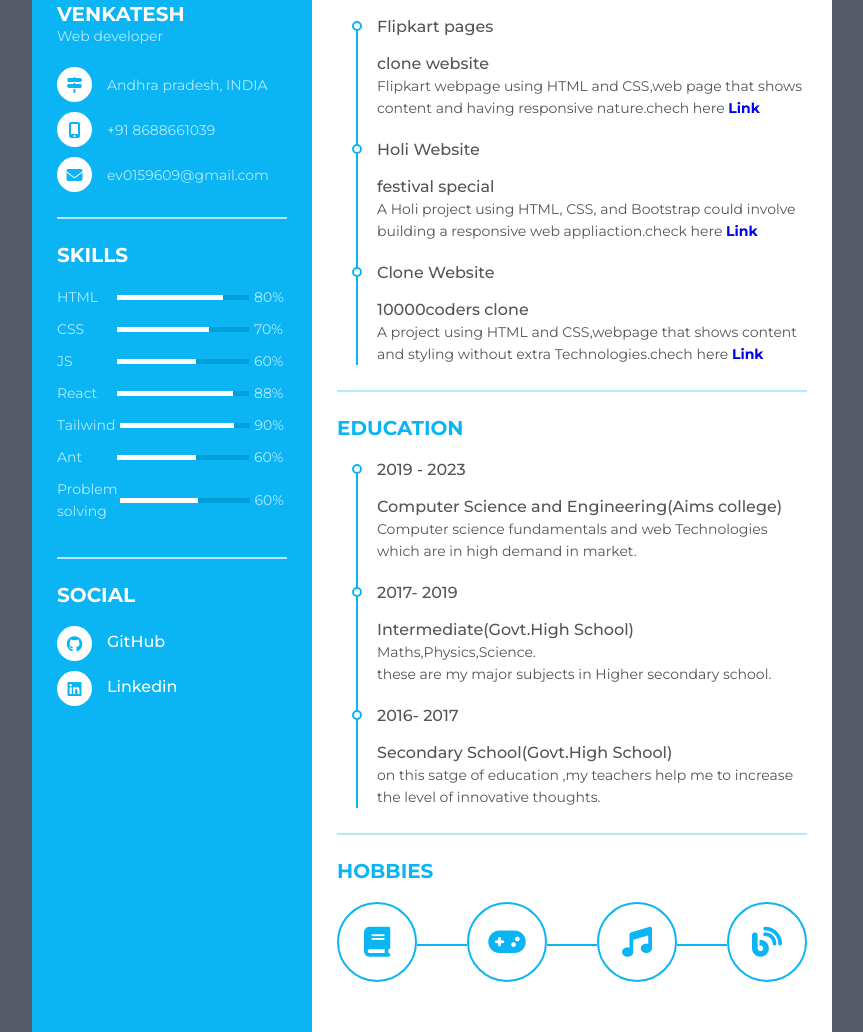
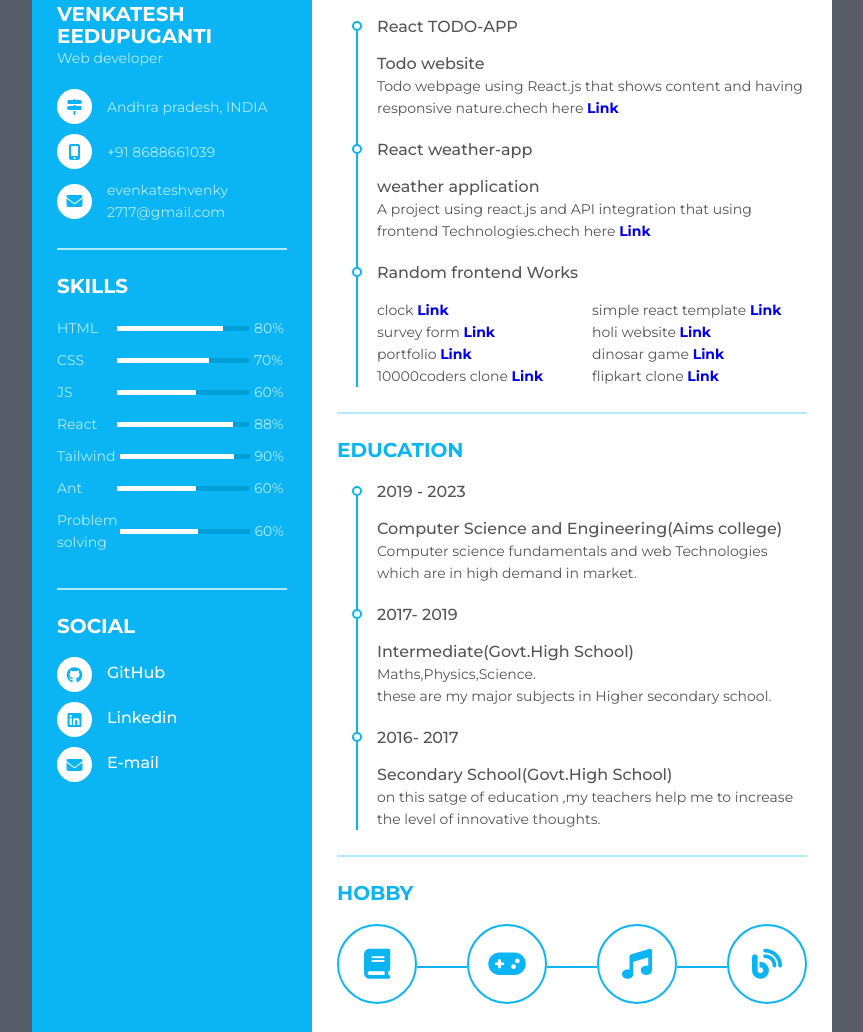
Before and after one commit to EedupugantiVenkatesh/resumegit, a plain HTML site: page index.html in a window 1280 px wide. Shown: the part 352-1384 px from the top of the page, without its empty margins (208-1071 px from the left). Drawn offline with Linux system fonts and the light colour scheme.

Commit message:
Update index.html

```diff
--- a/index.html
+++ b/index.html
@@ -253,12 +253,14 @@
     <div class="resume">
         <div class="resume_left">
             <div class="resume_profile">
-                <img src="https://user-images.githubusercontent.com/100284755/227175717-07198530-da8f-44fb-be7b-a009074368bf.jpg" alt="profile_pic">
+                <img src="https://user-images.githubusercontent.com/100284755/234878520-3cc6433d-04cf-43e9-ba4d-523af6ad0cf2.jpg" alt="profile_pic">
             </div>
             <div class="resume_content">
                 <div class="resume_item resume_info">
                     <div class="title">
-                        <p class="bold">Venkatesh</p>
+                        <p class="bold">Venkatesh
+                            <br>Eedupuganti
+                        </p>
                         <p class="regular">Web developer</p>
                     </div>
                     <ul>
@@ -283,7 +285,8 @@
                                 <i class="fas fa-envelope"></i>
                             </div>
                             <div class="data">
-                                ev0159609@gmail.com
+
+                                evenkateshvenky <br> 2717@gmail.com
 
                             </div>
                         </li>
@@ -392,6 +395,17 @@
                                 </a>
                             </div>
                         </li>
+                        <li>
+                            <div class="icon">
+                                <i class="fa fa-envelope" aria-hidden="true"></i>
+                            </div>
+                            <div class="data">
+
+                                <a href="mailto:https://mail.google.com">
+                                    <p class="semi-bold">E-mail</p>
+                                </a>
+                            </div>
+                        </li>
                     </ul>
                 </div>
             </div>
@@ -410,31 +424,45 @@
                 </div>
                 <ul>
                     <li>
-                        <div class="date">Flipkart pages </div>
+                        <div class="date">React TODO-APP </div>
                         <div class="info">
-                            <p class="semi-bold">clone website</p>
-                            <p>Flipkart webpage using HTML and CSS,web page that shows content and having responsive nature.chech here
-                                <a href=" https://eedupugantivenkatesh.github.io/flipkartclone/"><b> Link</b></a> </p>
+                            <p class="semi-bold">Todo website</p>
+                            <p>Todo webpage using React.js that shows content and having responsive nature.chech here
+                                <a href=" https://amazing-cranachan-304a4e.netlify.app"><b> Link</b></a> </p>
 
                         </div>
                     </li>
 
                     <li>
-                        <div class="date">Holi Website</div>
+                        <div class="date">React weather-app</div>
                         <div class="info">
-                            <p class="semi-bold">festival special </p>
-                            <p>A Holi project using HTML, CSS, and Bootstrap could involve building a responsive web appliaction.check here
-                                <a href="https://gleeful-youtiao-0a8a83.netlify.app/"> <b> Link</b></a>
-                            </p>
+                            <p class="semi-bold">weather application</p>
+                            <p>A project using react.js and API integration that using frontend Technologies.chech here
+                                <a href=" https://beamish-buttercream-9b2e34.netlify.app"><b> Link</b></a> </p>
+
                         </div>
                     </li>
                     <li>
-                        <div class="date">Clone Website </div>
-                        <div class="info">
-                            <p class="semi-bold">10000coders clone</p>
-                            <p>A project using HTML and CSS,webpage that shows content and styling without extra Technologies.chech here
-                                <a href=" https://eedupugantivenkatesh.github.io/10kcoders-git/"><b> Link</b></a> </p>
+                        <div class="date">Random frontend Works</div>
 
+                        <div style="display:flex">
+                            <div class="info" style=" flex:1">
+
+                                clock
+                                <a href="https://funny-paprenjak-6abed5.netlify.app/"> <b> Link</b></a><br> survey form
+                                <a href="https://stirring-shortbread-7de134.netlify.app"> <b> Link</b></a><br> portfolio
+                                <a href="https://astounding-moonbeam-c0b9a9.netlify.app"> <b> Link</b></a><br>10000coders clone
+                                <a href="https://10000codersclonebyvenkatesh.netlify.app"> <b> Link</b></a><br>
+
+                            </div>
+                            <div style=" flex:1">
+                                simple react template
+                                <a href="https://venkatesh-miniproject.netlify.app"> <b> Link</b></a><br> holi website
+                                <a href="https://gleeful-youtiao-0a8a83.netlify.app"> <b> Link</b></a><br>dinosar game
+                                <a href="https://eedupugantivenkatesh.github.io/dinosargame/"> <b> Link</b></a><br>flipkart clone
+                                <a href="https://eedupugantivenkatesh.github.io/flipkartclone/"> <b> Link</b></a>
+
+                            </div>
                         </div>
                     </li>
 
@@ -470,7 +498,7 @@
             </div>
             <div class="resume_item resume_hobby">
                 <div class="title">
-                    <p class="bold">Hobbies</p>
+                    <p class="bold">Hobby</p>
                 </div>
                 <ul>
                     <li><i class="fas fa-book"></i></li>
```
